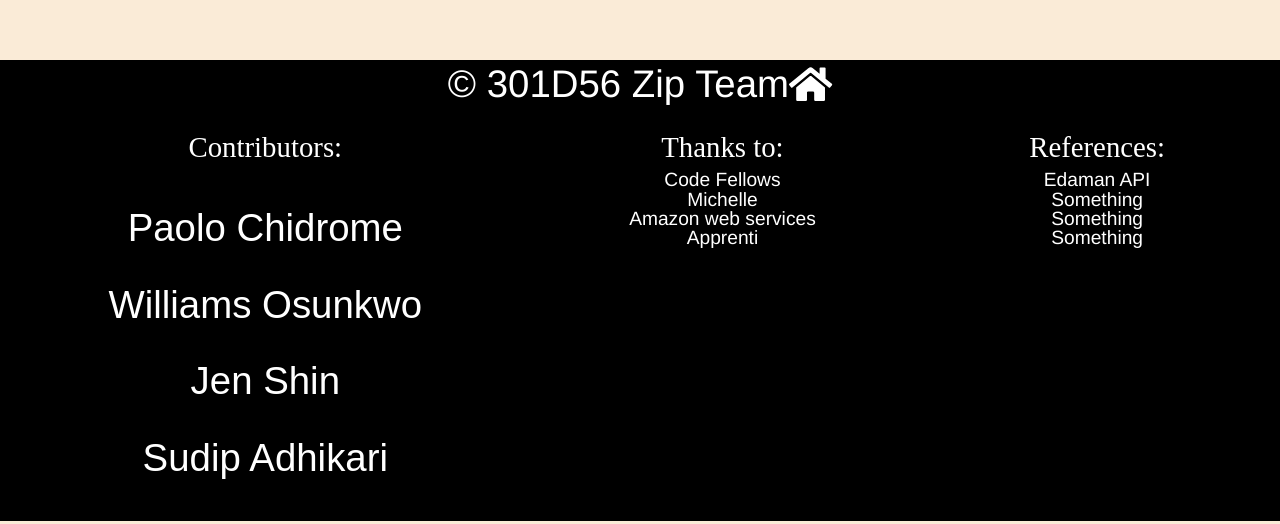
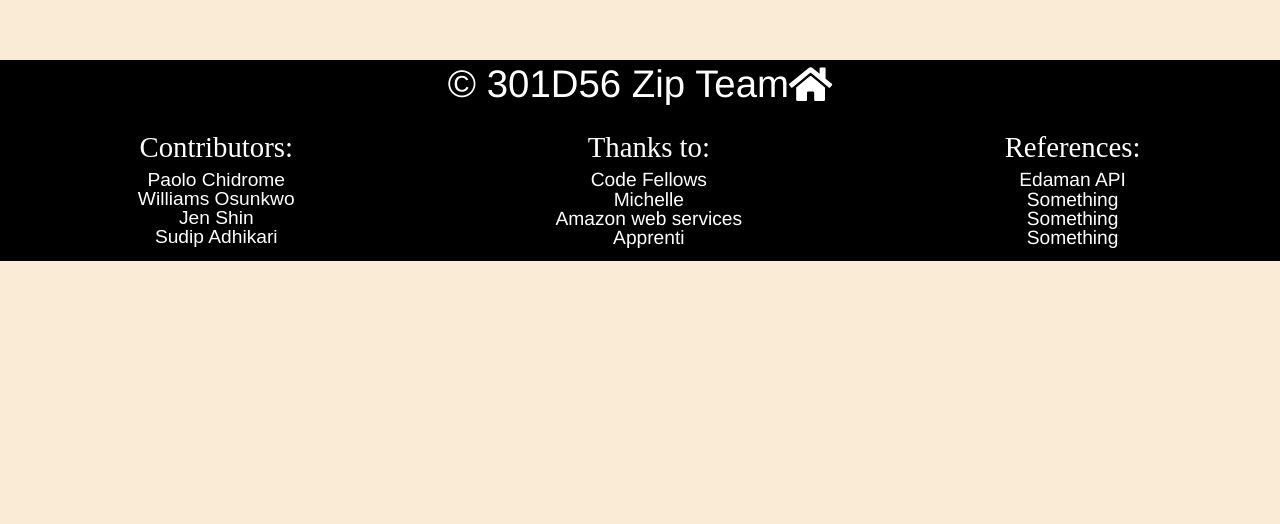
Before and after one commit to chidrome/recipes-client-side, a React (Create React App) app: page / in a window 1280 px wide. Shown: the part 968-1492 px from the top of the page. After the commit the page ends 1232 px from the top, so only its background shows below. Built offline with nearby package versions, Linux system fonts and the light colour scheme; the HTML template or start-up script is replaced by a standard one; a web font is replaced by a local one.

Commit message:
fixed footer css

```diff
--- a/src/components/FooterTitle.js
+++ b/src/components/FooterTitle.js
@@ -17,6 +17,7 @@ export default class FooterTitle extends Component {
         <div className = 'footerLinksDiv'>
           <ul className = 'linkedin'>
             <p>Contributors:</p>
+            <div className = 'ourNameList'>
             <a href = 'https://www.linkedin.com/in/paolo-chidrome/'>
             <li>Paolo Chidrome</li>
             </a>
@@ -32,6 +33,7 @@ export default class FooterTitle extends Component {
             <a href = 'https://www.linkedin.com/in/sudip-adhikari07/'>
             <li>Sudip Adhikari</li>
             </a>
+            </div>
           </ul>
 
 
--- a/src/scss/_module.scss
+++ b/src/scss/_module.scss
@@ -233,3 +233,14 @@ form{
 .miniResult a {
   margin: $gutter_std * 2 auto;
 }
+
+
+.linkedin{
+  a{
+    font: $p_cursive;
+    font-size: $font_medium;
+    line-height: 0;
+  }
+  .ourNameList{
+    margin-top: -10px;}
+  }
```
